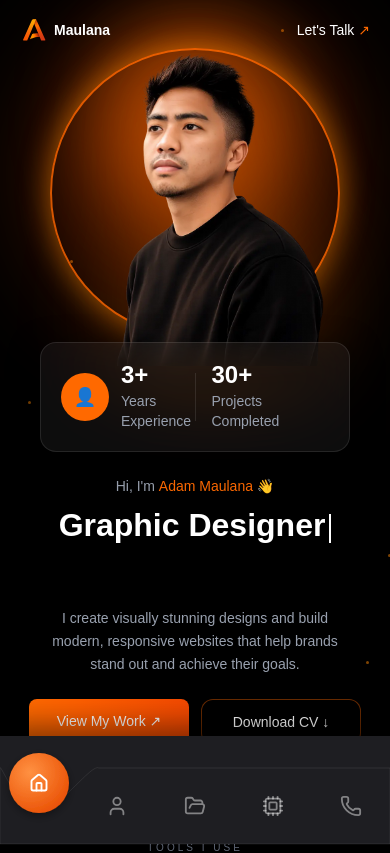
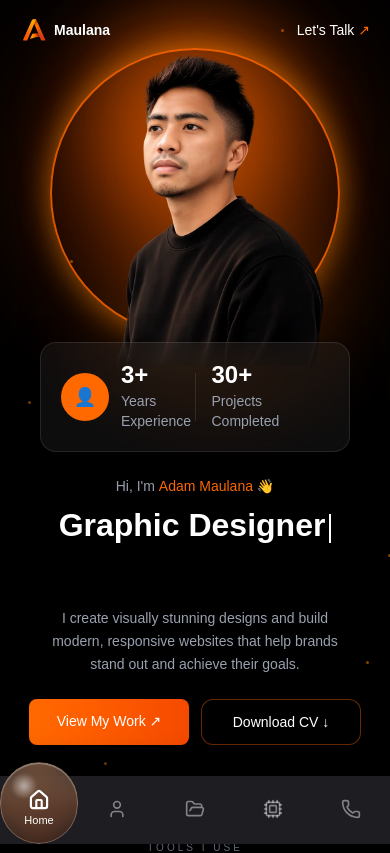
Before and after one commit to itsdamsky/damsky-portfolio, a Next.js app: page / in a window 390 px wide. Shown: the top 853 px of the page. Built offline with nearby package versions, Linux system fonts and the light colour scheme.

Commit message:
update nav bar

```diff
--- a/src/components/LiquidBottomNav.tsx
+++ b/src/components/LiquidBottomNav.tsx
@@ -1,426 +1,195 @@
 "use client";
 
-/**
- * LiquidBottomNav — "pin-down" variant
- * ------------------------------------------------------------------
- * Matches the reference video: instead of a blob rising ABOVE the bar
- * (a hill), the bar's own top edge dips DOWN into a socket/valley, and
- * a solid marble (with the active icon inside it, in white) nests into
- * that socket — mostly sitting inside the bar, with just the top of
- * the ball poking above the flat edge. Small raised "lips" on either
- * side of the socket sell the liquid/metaball feel (surface tension
- * pulling up right before it dips to cradle the marble).
- *
- * Layout requirements from the brief:
- *  - full width, edge-to-edge (no side margins)
- *  - flush against the bottom of the screen (no floating gap)
- *  - square corners — no border-radius anywhere on the bar
- *
- * Physics (unchanged in spirit from the original):
- *  - indicatorX : spring-driven horizontal position of the marble
- *  - velocity   : real-time rate of change of indicatorX
- *  - stretch    : |velocity| -> extra socket width (liquid drag)
- *  - lean       : velocity  -> asymmetric control-point skew (tail)
- *  - lift       : underdamped spring impulse (0 -> 1 -> 0) fired on
- *                 every tab change for a natural overshoot + settle
- *
- * All per-frame writes touch the DOM directly (refs) inside
- * useAnimationFrame — React only re-renders on actual tab changes.
- * ------------------------------------------------------------------
- */
-
-import React, {
-  useCallback,
-  useEffect,
-  useMemo,
-  useRef,
-  useState,
-} from "react";
+import { useRef, useState, useLayoutEffect, useCallback } from "react";
 import {
-  animate,
-  AnimatePresence,
   motion,
-  useAnimationFrame,
   useMotionValue,
   useSpring,
+  useVelocity,
   useTransform,
-  useVelocity,
 } from "framer-motion";
-
-/* ------------------------------------------------------------------ */
-/*  Public types                                                       */
-/* ------------------------------------------------------------------ */
+import type { LucideIcon } from "lucide-react";
 
 export interface LiquidNavItem {
   id: string;
   label: string;
-  icon: React.ComponentType<{
-    size?: number;
-    strokeWidth?: number;
-    color?: string;
-  }>;
+  icon: LucideIcon;
 }
 
-export interface LiquidSpringConfig {
+interface SpringConfig {
   stiffness: number;
   damping: number;
   mass: number;
 }
 
-export interface LiquidBottomNavProps {
+interface LiquidBottomNavProps {
   items: LiquidNavItem[];
-  /** Controlled active tab id. Omit to let the component manage its own state. */
-  activeId?: string;
-  defaultActiveId?: string;
-  onChange?: (id: string) => void;
-  className?: string;
-  /** Marble / blob gradient */
+  activeId: string;
+  onChange: (id: string) => void;
+  surfaceColor?: string;
+  iconColorInactive?: string;
+  iconColorActive?: string;
   accentFrom?: string;
   accentTo?: string;
-  /** Bar surface color */
-  surfaceColor?: string;
-  /** Icon colors */
-  iconColorActive?: string;
-  iconColorInactive?: string;
-  /** Physics — see framer-motion spring docs. Recommended: 170-240 / 18-24 / 0.8-1.2 */
-  springConfig?: LiquidSpringConfig;
+  springConfig?: SpringConfig;
 }
-
-/* ------------------------------------------------------------------ */
-/*  Geometry constants                                                 */
-/* ------------------------------------------------------------------ */
-
-const BAR_HEIGHT = 76; // flat bar height (excludes safe-area strip below)
-const MARBLE_R = 30; // resting marble radius
-const POKE_ABOVE = 15; // how much of the marble pokes above the flat top edge
-const NOTCH_HALF_WIDTH = MARBLE_R + 8; // resting socket half-width
-const MAX_STRETCH = 16; // extra socket half-width while moving fast
-const MAX_LEAN = 16; // max asymmetric control-point skew
-const STRETCH_FACTOR = 0.045; // px/s -> stretch px
-const LEAN_FACTOR = 0.026; // px/s -> lean px
-const SHOULDER_SPAN = 22; // horizontal reach of the raised "lip" beside the socket
-const SHOULDER_RISE = 5; // resting lip rise above the flat edge
-const LIFT_EXTRA = 6; // additional lip rise + depth added by the bounce impulse
-const NOTCH_DEPTH = MARBLE_R + 12; // resting socket depth (how far it cuts into the bar)
-const TOP_PAD = POKE_ABOVE + SHOULDER_RISE + LIFT_EXTRA + 6; // room above the bar for the marble to poke into
-
-const MARBLE_CY = TOP_PAD + MARBLE_R - POKE_ABOVE; // marble center, relative to svg y=0
-
-const clamp = (v: number, min: number, max: number) => Math.min(max, Math.max(min, v));
 
 export default function LiquidBottomNav({
   items,
   activeId,
-  defaultActiveId,
   onChange,
-  className = "",
+  surfaceColor = "#1e1e22",
+  iconColorInactive = "rgba(255,255,255,0.45)",
+  iconColorActive = "#ffffff",
   accentFrom = "#ff9142",
   accentTo = "#e84c00",
-  surfaceColor = "#1e1e22",
-  iconColorActive = "#ffffff",
-  iconColorInactive = "#9a9a9a",
   springConfig = { stiffness: 210, damping: 20, mass: 1 },
 }: LiquidBottomNavProps) {
-  /* ---------------- controlled / uncontrolled active tab ---------------- */
-  const [internalActive, setInternalActive] = useState(
-    activeId ?? defaultActiveId ?? items[0]?.id
-  );
-  const active = activeId ?? internalActive;
-  const activeIndex = Math.max(
-    0,
-    items.findIndex((it) => it.id === active)
-  );
+  const containerRef = useRef<HTMLDivElement>(null);
+  const itemRefs = useRef<Record<string, HTMLButtonElement | null>>({});
+  const [ready, setReady] = useState(false);
 
-  const selectTab = (id: string) => {
-    if (activeId === undefined) setInternalActive(id);
-    onChange?.(id);
-  };
+  // Target box (raw, unsprung) for the active item
+  const targetX = useMotionValue(0);
+  const targetWidth = useMotionValue(0);
 
-  /* ---------------- layout measurement ---------------- */
-  const containerRef = useRef<HTMLDivElement>(null);
-  const itemRefs = useRef<(HTMLButtonElement | null)[]>([]);
-  const [barWidth, setBarWidth] = useState(0);
-  const [centers, setCenters] = useState<number[]>([]);
+  // Sprung values that actually drive the bubble
+  const x = useSpring(targetX, springConfig);
+  const width = useSpring(targetWidth, springConfig);
+
+  // Liquid squash/stretch derived from horizontal velocity
+  const xVelocity = useVelocity(x);
+  const rawStretch = useTransform(xVelocity, [-1800, 0, 1800], [1.35, 1, 1.35], {
+    clamp: true,
+  });
+  const stretch = useSpring(rawStretch, { stiffness: 300, damping: 22, mass: 0.4 });
 
   const measure = useCallback(() => {
     const container = containerRef.current;
-    if (!container) return;
-    const containerRect = container.getBoundingClientRect();
-    setBarWidth(containerRect.width);
-    setCenters(
-      itemRefs.current.map((el) => {
-        if (!el) return 0;
-        const r = el.getBoundingClientRect();
-        return r.left - containerRect.left + r.width / 2;
-      })
-    );
-  }, []);
+    const el = itemRefs.current[activeId];
+    if (!container || !el) return;
 
-  useEffect(() => {
+    const containerBox = container.getBoundingClientRect();
+    const elBox = el.getBoundingClientRect();
+
+    const nextX = elBox.left - containerBox.left;
+    const nextWidth = elBox.width;
+
+    targetX.set(nextX);
+    targetWidth.set(nextWidth);
+
+    if (!ready) {
+      x.jump(nextX);
+      width.jump(nextWidth);
+      setReady(true);
+    }
+  }, [activeId, ready, targetX, targetWidth, width, x]);
+
+  useLayoutEffect(() => {
     measure();
-    const ro = new ResizeObserver(measure);
-    if (containerRef.current) ro.observe(containerRef.current);
-    window.addEventListener("resize", measure);
-    return () => {
-      ro.disconnect();
-      window.removeEventListener("resize", measure);
-    };
-  }, [measure]);
+    const onResize = () => measure();
+    window.addEventListener("resize", onResize);
+    return () => window.removeEventListener("resize", onResize);
+    // eslint-disable-next-line react-hooks/exhaustive-deps
+  }, [activeId, items.length]);
 
-  /* ---------------- the marble's spring-driven position ---------------- */
-  const indicatorTarget = useMotionValue(0);
-  const indicatorX = useSpring(indicatorTarget, springConfig);
-  const velocity = useVelocity(indicatorX);
-
-  useEffect(() => {
-    if (centers[activeIndex] !== undefined) {
-      indicatorTarget.set(centers[activeIndex]);
-    }
-  }, [activeIndex, centers, indicatorTarget]);
-
-  /* ---------------- bounce "lift" impulse: real spring, real overshoot ---------------- */
-  const lift = useMotionValue(0);
-  useEffect(() => {
-    const rise = animate(lift, 1, {
-      type: "spring",
-      stiffness: 320,
-      damping: 7,
-      mass: 0.6,
-    });
-    const fallTimer = setTimeout(() => {
-      animate(lift, 0, { type: "spring", stiffness: 200, damping: 9, mass: 0.7 });
-    }, 210);
-    return () => {
-      rise.stop();
-      clearTimeout(fallTimer);
-    };
-    // eslint-disable-next-line react-hooks/exhaustive-deps
-  }, [activeIndex]);
-
-  /* ---------------- derived liquid-shape parameters ---------------- */
-  const stretch = useTransform(velocity, (v) => clamp(Math.abs(v) * STRETCH_FACTOR, 0, MAX_STRETCH));
-  const lean = useTransform(velocity, (v) => clamp(v * LEAN_FACTOR, -MAX_LEAN, MAX_LEAN));
-
-  /* ---------------- rubber jiggle: a plucked, underdamped spring ---------------- */
-  /* This is what actually sells "melting rubber ball" — on every tab
-     change we kick this value with a hard velocity impulse and let a
-     very underdamped spring settle it back to 0. Because damping is so
-     low, it overshoots past zero repeatedly (like a rubber band being
-     let go), and we read that oscillation every frame to squash/stretch
-     the marble and ripple the socket membrane in sync. */
-  const wobble = useMotionValue(0);
-  useEffect(() => {
-    wobble.jump(0);
-    const anim = animate(wobble, 0, {
-      type: "spring",
-      stiffness: 240,
-      damping: 5,
-      mass: 0.5,
-      velocity: 950,
-    });
-    return () => anim.stop();
-    // eslint-disable-next-line react-hooks/exhaustive-deps
-  }, [activeIndex]);
-
-  /* ---------------- dynamic bar path + marble — recomputed every frame ---------------- */
-  const barRef = useRef<SVGPathElement>(null);
-  const marbleRef = useRef<SVGEllipseElement>(null);
-  const gradientRef = useRef<SVGRadialGradientElement>(null);
-  const marbleIconRef = useRef<HTMLDivElement>(null);
-
-  useAnimationFrame(() => {
-    if (!barRef.current || barWidth === 0) return;
-
-    const cx = indicatorX.get();
-    const liftV = lift.get();
-    const s = stretch.get();
-    const l = lean.get();
-    const w = wobble.get(); // decaying oscillation, plucked on tab change
-
-    const top = TOP_PAD;
-    const bottom = TOP_PAD + BAR_HEIGHT;
-    const halfW = NOTCH_HALF_WIDTH + s;
-    const shoulderRise = SHOULDER_RISE + liftV * LIFT_EXTRA - w * 0.012;
-    const notchDepth = NOTCH_DEPTH + liftV * LIFT_EXTRA * 0.6 + w * 0.02;
-    const valleyY = top + notchDepth;
-
-    const leftOuter = clamp(cx - halfW - SHOULDER_SPAN, 0, barWidth);
-    const leftInner = clamp(cx - halfW, 0, barWidth);
-    const rightInner = clamp(cx + halfW, 0, barWidth);
-    const rightOuter = clamp(cx + halfW + SHOULDER_SPAN, 0, barWidth);
-
-    // Control points skewed by `lean` toward the direction of travel —
-    // gives the socket a subtle asymmetric drag as the marble slides.
-    const lc1x = leftOuter + (leftInner - leftOuter) * 0.35 - l * 0.4;
-    const lc2x = cx - halfW * 0.55 - l * 0.5;
-    const rc1x = cx + halfW * 0.55 - l * 0.5;
-    const rc2x = rightInner + (rightOuter - rightInner) * 0.65 - l * 0.4;
-
-    const d = [
-      `M 0 ${top}`,
-      `L ${leftOuter} ${top}`,
-      // raised lip, then dive down into the socket to the valley floor
-      `C ${lc1x} ${top - shoulderRise}, ${lc2x} ${valleyY}, ${cx} ${valleyY}`,
-      // climb back out of the socket, raised lip on the way up, back to flat
-      `C ${rc1x} ${valleyY}, ${rc2x} ${top - shoulderRise}, ${rightOuter} ${top}`,
-      `L ${barWidth} ${top}`,
-      `L ${barWidth} ${bottom}`,
-      `L 0 ${bottom}`,
-      "Z",
-    ].join(" ");
-
-    barRef.current.setAttribute("d", d);
-
-    const marbleCy = MARBLE_CY - liftV * (LIFT_EXTRA * 0.5);
-    // Squash & stretch: positive wobble widens+flattens (impact squash),
-    // negative wobble narrows+elongates (rebound stretch) — classic
-    // rubber-ball deformation, volume roughly preserved either way.
-    const squashStretch = clamp(w * 0.0009, -0.32, 0.32);
-    const rx = clamp(MARBLE_R + s * 0.3 + MARBLE_R * squashStretch, MARBLE_R * 0.6, MARBLE_R * 1.5);
-    const ry = clamp(MARBLE_R - MARBLE_R * squashStretch * 0.85, MARBLE_R * 0.6, MARBLE_R * 1.5);
-    if (marbleRef.current) {
-      marbleRef.current.setAttribute("cx", String(cx));
-      marbleRef.current.setAttribute("cy", String(marbleCy));
-      marbleRef.current.setAttribute("rx", String(rx));
-      marbleRef.current.setAttribute("ry", String(ry));
-    }
-    if (gradientRef.current) {
-      gradientRef.current.setAttribute("cx", String(cx - MARBLE_R * 0.3));
-      gradientRef.current.setAttribute("cy", String(marbleCy - MARBLE_R * 0.35));
-    }
-    if (marbleIconRef.current) {
-      marbleIconRef.current.style.transform = `translate(${cx}px, ${marbleCy}px) translate(-50%, -50%)`;
-    }
-  });
-
-  /* ---------------- arrival ripples ---------------- */
-  const [ripples, setRipples] = useState<{ key: number; x: number }[]>([]);
-  const rippleId = useRef(0);
-  useEffect(() => {
-    const x = centers[activeIndex];
-    if (x === undefined) return;
-    const key = rippleId.current++;
-    setRipples((r) => [...r, { key, x }]);
-    const t = setTimeout(() => {
-      setRipples((r) => r.filter((rp) => rp.key !== key));
-    }, 620);
-    return () => clearTimeout(t);
-    // eslint-disable-next-line react-hooks/exhaustive-deps
-  }, [activeIndex]);
-
-  const ActiveIcon = items[activeIndex]?.icon;
-
-  /* ------------------------------------------------------------------ */
   return (
     <div
       ref={containerRef}
-      className={`relative w-full ${className}`}
-      style={{ height: BAR_HEIGHT + TOP_PAD, overflow: "visible" }}
-      role="tablist"
-      aria-label="Primary navigation"
+      className="relative flex items-stretch w-full select-none"
+      style={{ backgroundColor: surfaceColor, height: 68 }}
     >
-      <svg
-        width={barWidth || "100%"}
-        height={BAR_HEIGHT + TOP_PAD}
-        viewBox={`0 0 ${barWidth} ${BAR_HEIGHT + TOP_PAD}`}
-        className="absolute inset-0 overflow-visible"
-        style={{ width: "100%" }}
+      {/* ---- liquid glass bubble ---- */}
+      <motion.div
+        aria-hidden
+        className="pointer-events-none absolute rounded-full overflow-hidden"
+        style={{
+          top: -14,
+          height: 68 + 14,
+          x,
+          width,
+          scaleX: stretch,
+          opacity: ready ? 1 : 0,
+          transformOrigin: "50% 100%",
+        }}
       >
-        <defs>
-          <radialGradient
-            ref={gradientRef}
-            id="liquidMarbleGradient"
-            gradientUnits="userSpaceOnUse"
-            r={MARBLE_R * 1.6}
-          >
-            <stop offset="0%" stopColor={accentFrom} />
-            <stop offset="100%" stopColor={accentTo} />
-          </radialGradient>
-          <filter id="marbleShadow" x="-80%" y="-80%" width="260%" height="260%">
-            <feDropShadow dx="0" dy="3" stdDeviation="4" floodColor="#000000" floodOpacity="0.35" />
-          </filter>
-        </defs>
+        {/* soft outer glow using accent colors */}
+        <div
+          className="absolute inset-0 rounded-full"
+          style={{
+            background: `linear-gradient(160deg, ${accentFrom}55, ${accentTo}33)`,
+            filter: "blur(0.5px)",
+          }}
+        />
+        {/* frosted glass core */}
+        <div
+          className="absolute inset-0 rounded-full backdrop-blur-md"
+          style={{
+            background:
+              "linear-gradient(180deg, rgba(255,255,255,0.16) 0%, rgba(255,255,255,0.05) 55%, rgba(255,255,255,0.02) 100%)",
+            border: "1px solid rgba(255,255,255,0.22)",
+            boxShadow:
+              `0 8px 24px -6px ${accentTo}66, inset 0 1px 1px rgba(255,255,255,0.35), inset 0 -6px 10px rgba(0,0,0,0.12)`,
+          }}
+        />
+        {/* glare highlight, top-left, like a glass bubble */}
+        <div
+          className="absolute rounded-full"
+          style={{
+            top: "12%",
+            left: "14%",
+            width: "34%",
+            height: "34%",
+            background:
+              "radial-gradient(circle, rgba(255,255,255,0.55) 0%, rgba(255,255,255,0) 70%)",
+            filter: "blur(1px)",
+          }}
+        />
+      </motion.div>
 
-        {/* the bar surface itself, square corners, full width — with the
-            socket cut straight into its top edge */}
-        <path
-          ref={barRef}
-          fill={surfaceColor}
-          stroke="rgba(255,255,255,0.08)"
-          strokeWidth={1}
-        />
-
-        {/* arrival ripples, drawn under the marble so the marble reads on top */}
-        <AnimatePresence>
-          {ripples.map((r) => (
-            <motion.circle
-              key={r.key}
-              cx={r.x}
-              cy={MARBLE_CY}
-              r={10}
-              fill="none"
-              stroke={accentTo}
-              strokeWidth={2}
-              initial={{ opacity: 0.4, r: 10 }}
-              animate={{ opacity: 0, r: 46 }}
-              exit={{ opacity: 0 }}
-              transition={{ duration: 0.6, ease: "easeOut" }}
-            />
-          ))}
-        </AnimatePresence>
-
-        {/* the marble, nested into the socket */}
-        <ellipse
-          ref={marbleRef}
-          cx={0}
-          cy={MARBLE_CY}
-          rx={MARBLE_R}
-          ry={MARBLE_R}
-          fill="url(#liquidMarbleGradient)"
-          filter="url(#marbleShadow)"
-        />
-      </svg>
-
-      {/* icon row */}
-      <div
-        className="absolute left-0 right-0 flex items-center justify-around"
-        style={{ top: TOP_PAD, height: BAR_HEIGHT }}
-      >
-        {items.map((item, i) => {
+      {/* ---- nav items ---- */}
+      {items.map((item) => {
         const Icon = item.icon;
-          const isActive = i === activeIndex;
+        const isActive = item.id === activeId;
         return (
           <button
             key={item.id}
             ref={(el) => {
-                itemRefs.current[i] = el;
+              itemRefs.current[item.id] = el;
             }}
-              onClick={() => selectTab(item.id)}
+            type="button"
+            onClick={() => onChange(item.id)}
+            className="relative z-10 flex-1 flex flex-col items-center justify-center gap-1 outline-none"
             aria-label={item.label}
-              aria-selected={isActive}
-              role="tab"
-              className="relative flex items-center justify-center flex-1 h-full bg-transparent"
+            aria-current={isActive ? "page" : undefined}
           >
-              {/* active item's own icon is hidden — it's represented by
-                  the marble instead */}
-              <div style={{ color: iconColorInactive, opacity: isActive ? 0 : 1 }}>
-                <Icon size={22} strokeWidth={2} color="currentColor" />
-              </div>
+            <motion.span
+              animate={{
+                scale: isActive ? 1.08 : 1,
+                y: isActive ? -1 : 0,
+              }}
+              transition={{ type: "spring", stiffness: 300, damping: 18 }}
+              style={{ color: isActive ? iconColorActive : iconColorInactive }}
+            >
+              <Icon size={20} strokeWidth={isActive ? 2.4 : 2} />
+            </motion.span>
+
+            <motion.span
+              initial={false}
+              animate={{
+                opacity: isActive ? 1 : 0,
+                height: isActive ? 14 : 0,
+                marginTop: isActive ? 0 : -2,
+              }}
+              transition={{ duration: 0.22, ease: "easeOut" }}
+              className="text-[11px] font-medium leading-none overflow-hidden"
+              style={{ color: iconColorActive }}
+            >
+              {item.label}
+            </motion.span>
           </button>
         );
       })}
     </div>
-
-      {/* the active icon, rendered in white, riding inside the marble */}
-      {ActiveIcon && (
-        <div
-          ref={marbleIconRef}
-          className="absolute left-0 top-0 pointer-events-none flex items-center justify-center"
-          style={{ willChange: "transform" }}
-        >
-          <ActiveIcon size={20} strokeWidth={2.25} color={iconColorActive} />
-        </div>
-      )}
-    </div>
   );
 }
```
Lines whose indentation alone changed are shown as unchanged.
